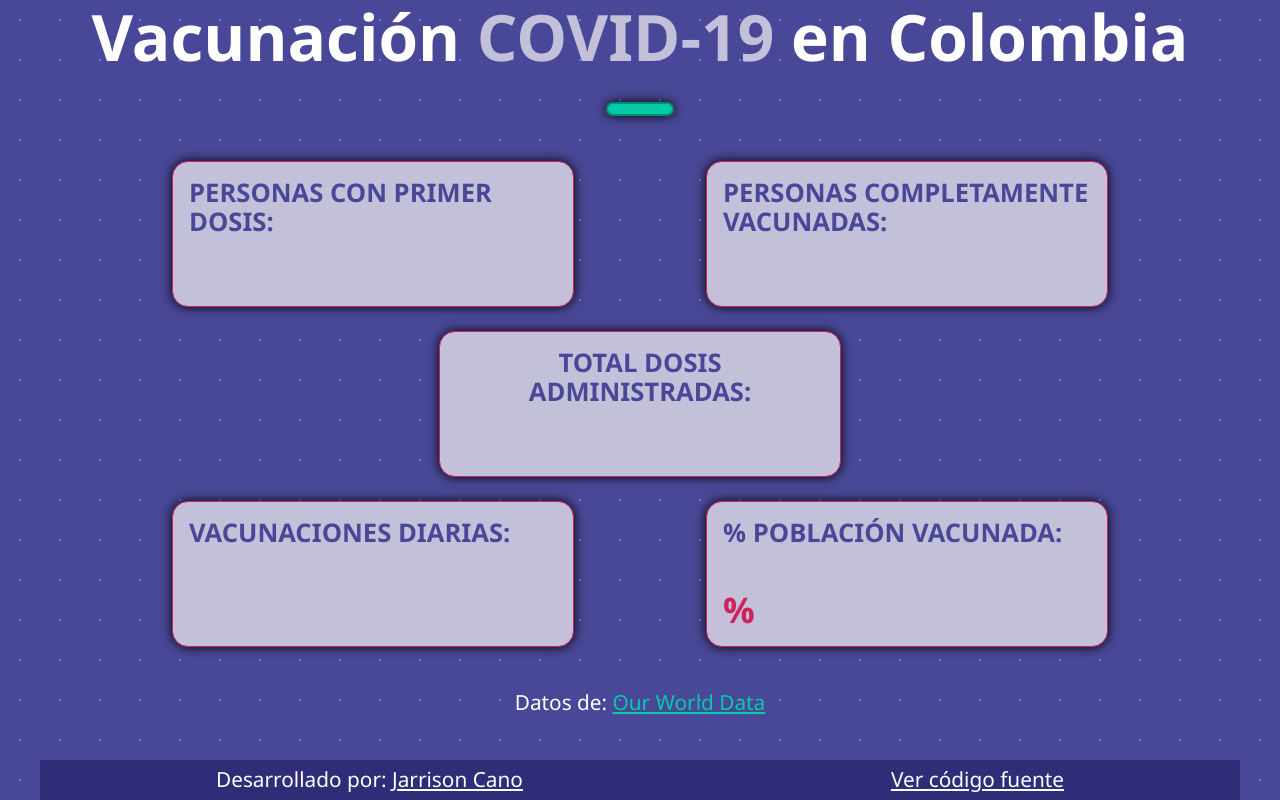
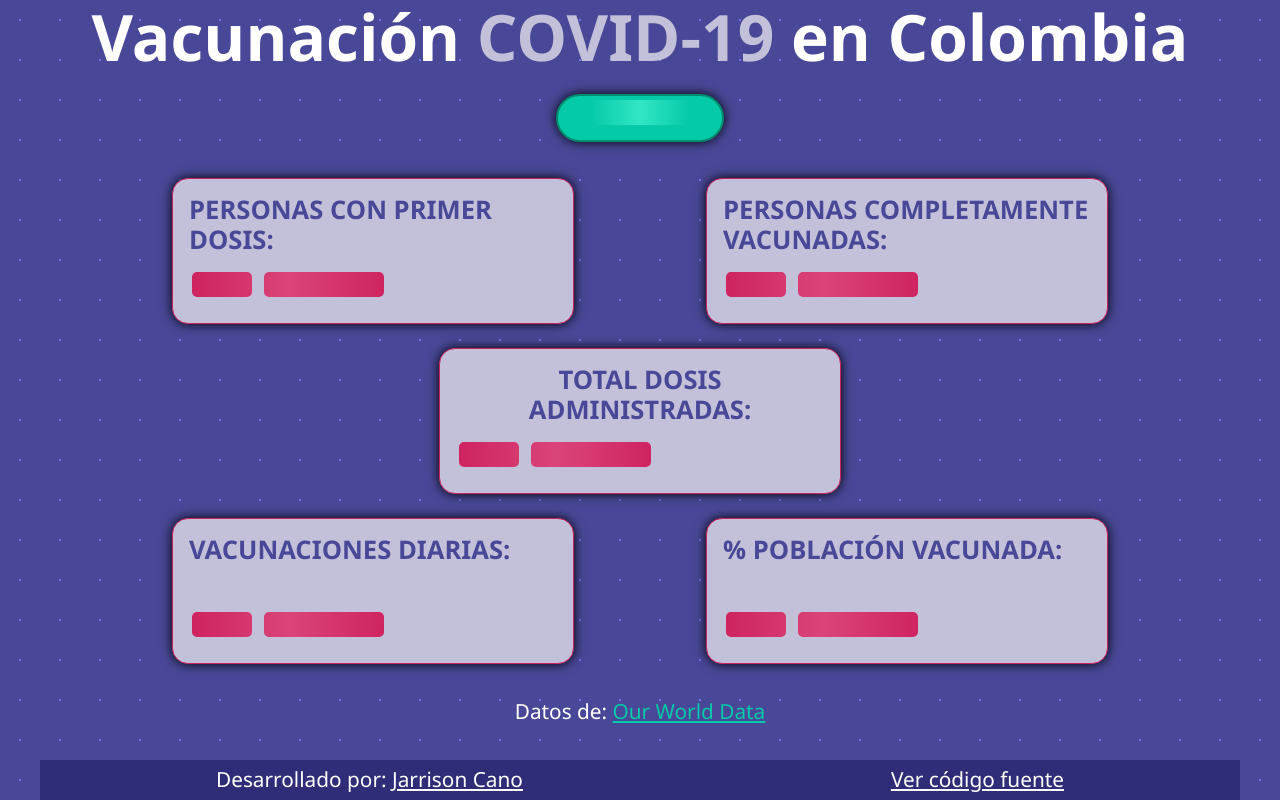
Before and after one commit to jarrisondev/covid-vaccinations, a React (Create React App) app: page / in a window 1280 px wide. Built offline with nearby package versions, Linux system fonts and the light colour scheme; no server answers.

Commit message:
Implemented the Skeleton Component to somes components

```diff
--- a/src/App.jsx
+++ b/src/App.jsx
@@ -3,6 +3,7 @@ import { Layout } from './components/Layout/Layout'
 import { useEffect, useState } from 'react'
 import { Anchor } from './components/Anchor/Anchor'
 import { Footer } from './components/Footer/Footer'
+import SkelentonElement from './components/Skeletons/SkelentonElement'
 
 export default function App() {
 	const initialData = {
@@ -15,8 +16,8 @@ export default function App() {
 	}
 	const [data, setData] = useState(initialData)
 
-	useEffect(() => {
-		fetch(
+	useEffect(async () => {
+		await fetch(
 			'https://raw.githubusercontent.com/owid/covid-19-data/master/public/data/vaccinations/vaccinations.json'
 		)
 			.then((data) => data.json())
@@ -35,7 +36,18 @@ export default function App() {
 				<h1>
 					Vacunación <span>COVID-19</span> en Colombia
 				</h1>
-				<p className='date'>{data.date}</p>
+				<p className='date'>
+					{data.date && data.date}
+					{!data.date && (
+						<SkelentonElement
+							width={100}
+							height={30}
+							type='Date'
+							bgC='#05caa7'
+							frC='#32e6c5'
+						/>
+					)}
+				</p>
 				<Targscontainer data={data} />
 				<Anchor
 					altText='Datos de: '
--- a/src/components/Targ/Targ.jsx
+++ b/src/components/Targ/Targ.jsx
@@ -1,3 +1,4 @@
+import SkelentonElement from '../Skeletons/SkelentonElement'
 import { TargStyled } from './styles'
 
 export const Targ = ({ title, data, porcent, center }) => {
@@ -10,7 +11,11 @@ export const Targ = ({ title, data, porcent, center }) => {
 		<>
 			<TargStyled center={center}>
 				<h2>{title.toUpperCase()}:</h2>
-				<p>{porcent ? `${data}%` : formatNumber(data)}</p>
+				{data && <p>{porcent ? `${data}%` : formatNumber(data)}</p>}
+
+				{!data && (
+					<SkelentonElement type='Number' bgC='#ce225e' frC='#da4579' />
+				)}
 			</TargStyled>
 		</>
 	)
```
